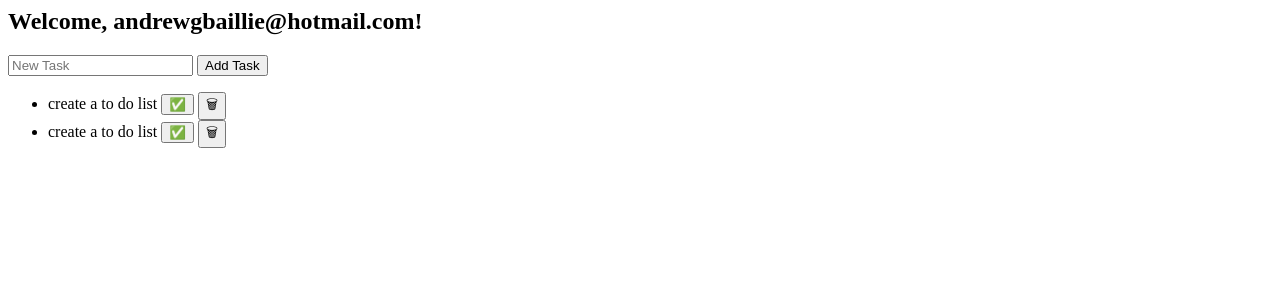
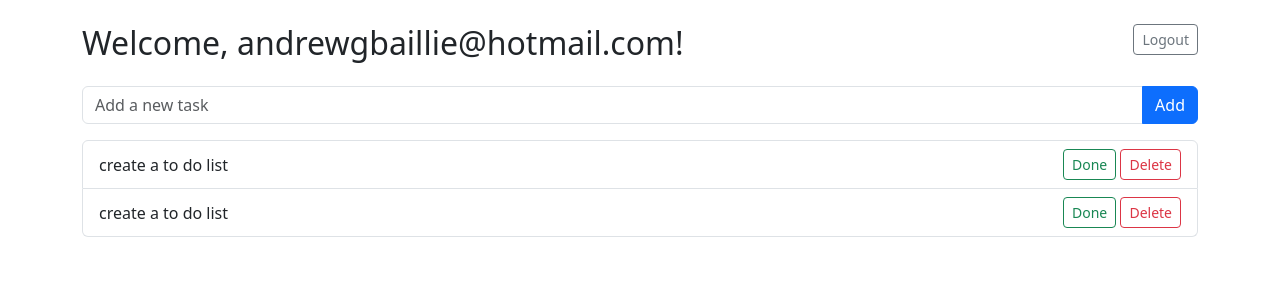
Before and after one commit to Baillie11/ClickToDo, a Flask app: page /dashboard in a window 1280 px wide. Shown: the top 300 px of the page. Run offline with Flask 3, Linux system fonts and the light colour scheme; a user stored in the database is signed in.

Commit message:
Styled login, register, and dashboard pages using Bootstrap

```diff
--- a/app/templates/base.html
+++ b/app/templates/base.html
@@ -1,20 +1,21 @@
-<!doctype html>
+<!DOCTYPE html>
 <html lang="en">
 <head>
     <meta charset="UTF-8">
     <title>ClickToDo</title>
-    <link rel="stylesheet" href="{{ url_for('static', filename='style.css') }}">
+    <link href="https://cdn.jsdelivr.net/npm/bootstrap@5.3.3/dist/css/bootstrap.min.css" rel="stylesheet">
 </head>
 <body>
-    {% with messages = get_flashed_messages() %}
-      {% if messages %}
-        <ul>
-        {% for message in messages %}
-          <li>{{ message }}</li>
-        {% endfor %}
-        </ul>
-      {% endif %}
-    {% endwith %}
-    {% block content %}{% endblock %}
+    <div class="container py-4">
+        {% with messages = get_flashed_messages() %}
+          {% if messages %}
+            <div class="alert alert-info">
+              {{ messages[0] }}
+            </div>
+          {% endif %}
+        {% endwith %}
+
+        {% block content %}{% endblock %}
+    </div>
 </body>
 </html>
--- a/app/templates/dashboard.html
+++ b/app/templates/dashboard.html
@@ -1,26 +1,35 @@
-<h2>Welcome, {{ current_user.username }}!</h2>
+{% extends "base.html" %}
+{% block content %}
+<a href="{{ url_for('main.logout') }}" class="btn btn-outline-secondary btn-sm float-end mb-3">Logout</a>
 
-<form method="post" action="{{ url_for('main.add_task') }}">
-    <input type="text" name="content" placeholder="New Task" required>
-    <button type="submit">Add Task</button>
+<h2 class="mb-4">Welcome, {{ current_user.username }}!</h2>
+
+<form method="POST" action="{{ url_for('main.add_task') }}" class="input-group mb-3">
+    <input type="text" name="content" class="form-control" placeholder="Add a new task" required>
+    <button class="btn btn-primary" type="submit">Add</button>
 </form>
 
-<ul>
+<ul class="list-group">
     {% for task in tasks %}
-    <li>
+        <li class="list-group-item d-flex justify-content-between align-items-center {% if task.completed %}list-group-item-success{% endif %}">
+            <span>
                 {% if task.completed %}
                     <s>{{ task.content }}</s>
                 {% else %}
                     {{ task.content }}
                 {% endif %}
-
-        <form method="post" action="{{ url_for('main.toggle_task', task_id=task.id) }}" style="display:inline;">
-            <button type="submit">✅</button>
+            </span>
+            <div>
+                <form method="POST" action="{{ url_for('main.toggle_task', task_id=task.id) }}" class="d-inline">
+                    <button class="btn btn-sm btn-outline-success" type="submit">
+                        {% if task.completed %}Undo{% else %}Done{% endif %}
+                    </button>
                 </form>
-
-        <form method="post" action="{{ url_for('main.delete_task', task_id=task.id) }}" style="display:inline;">
-            <button type="submit">🗑</button>
+                <form method="POST" action="{{ url_for('main.delete_task', task_id=task.id) }}" class="d-inline">
+                    <button class="btn btn-sm btn-outline-danger" type="submit">Delete</button>
                 </form>
+            </div>
         </li>
     {% endfor %}
 </ul>
+{% endblock %}
```
Also changed, not shown: app/templates/login.html (+17 -6 lines), app/templates/register.html (+17 -6 lines), instance/clicktodo.db. Lines whose indentation alone changed are shown as unchanged.
